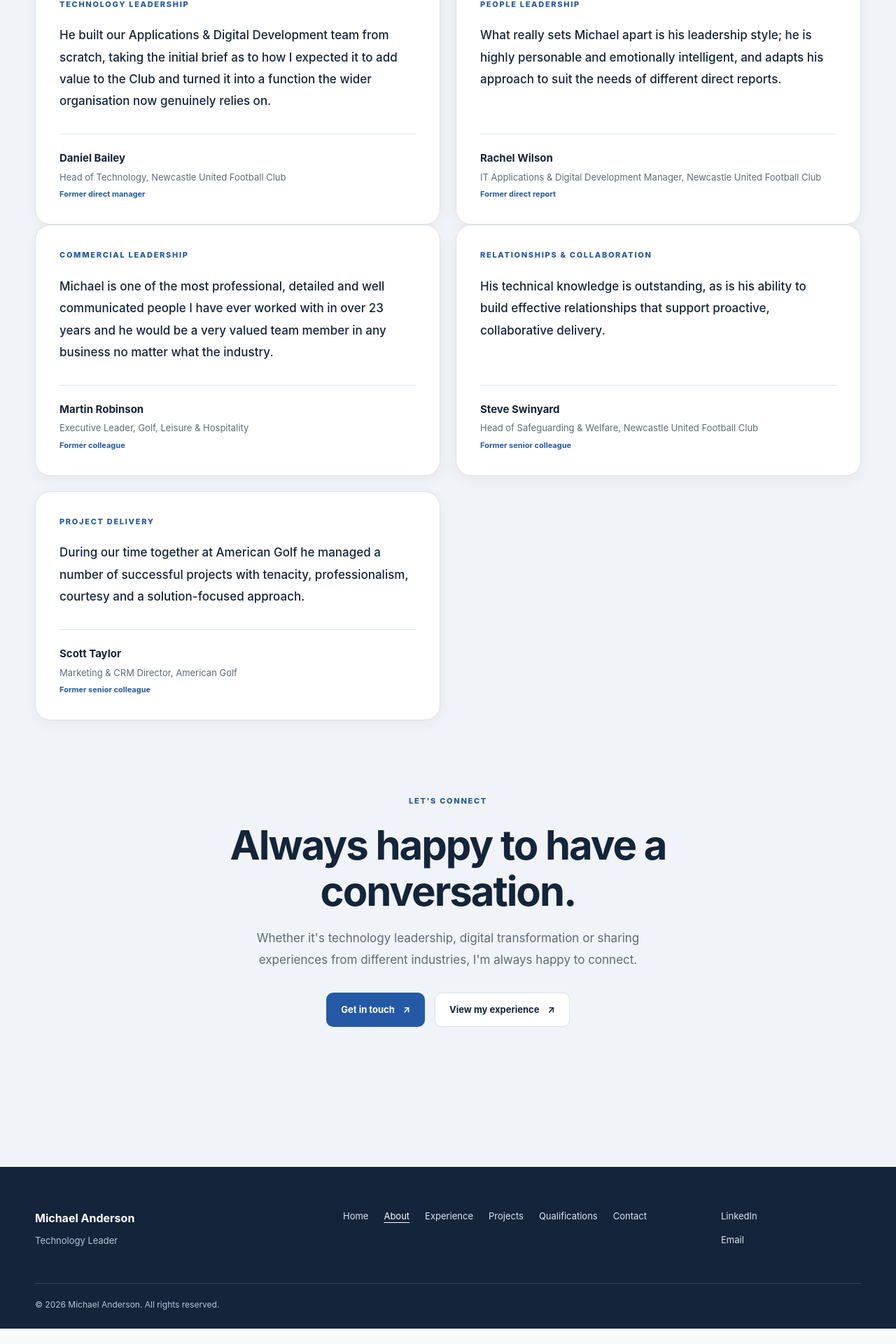
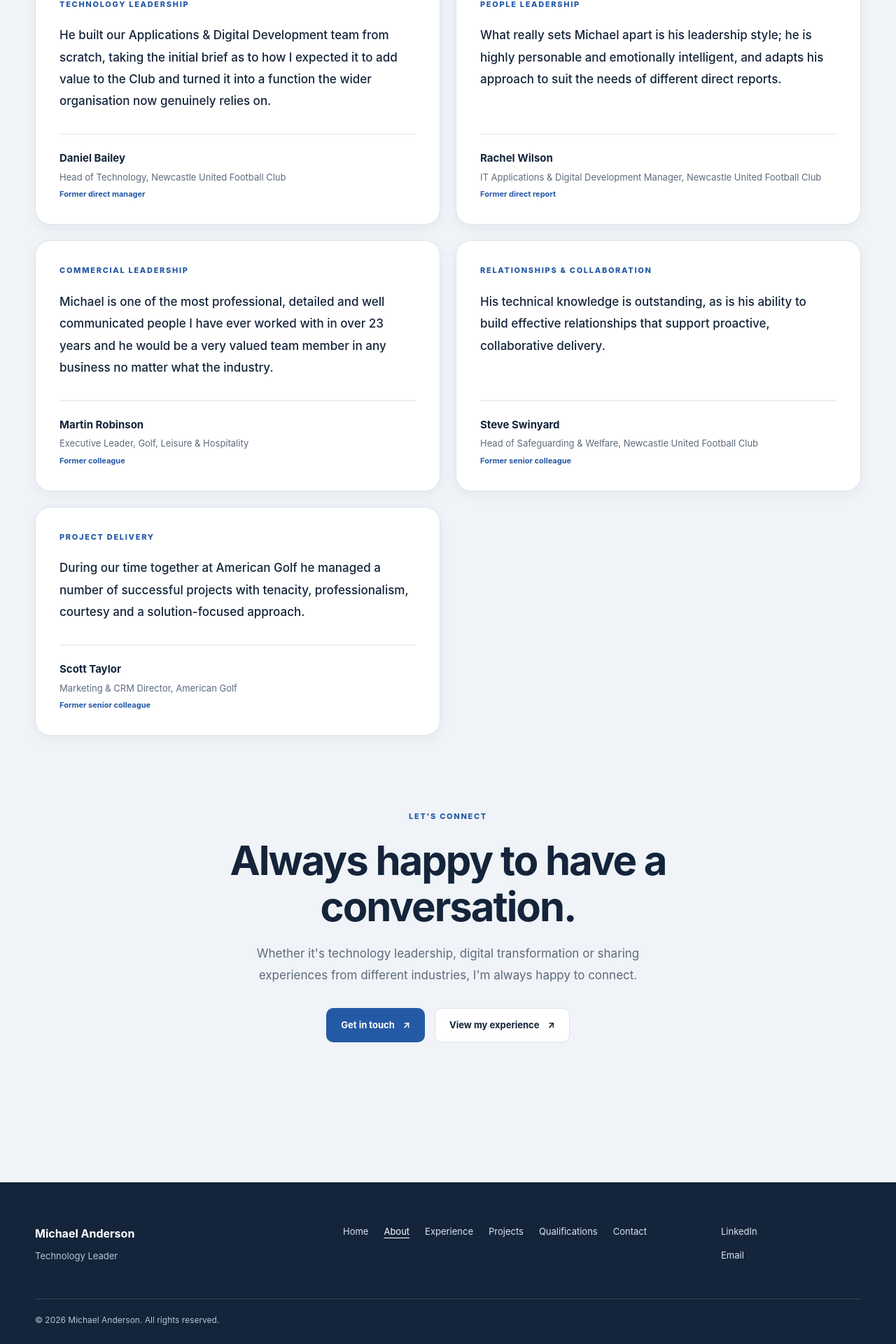
Before and after one commit to manderson90-sudo/Manderson-sandbox, a Jekyll site: the page built from about/index.html, in a window 1280 px wide. Shown: the part 3067-4987 px from the top of the page at 70% size. Built offline with Jekyll 4.4.1, drawn with Linux system fonts in a browser that asks for light colours; before the commit the page ends 4965 px from its top, so only the background shows below that.

Commit message:
Update styles.css

```diff
--- a/assets/css/styles.css
+++ b/assets/css/styles.css
@@ -1365,3 +1365,8 @@ h3 {
   }
 
 }
+/* Additional LinkedIn recommendations */
+
+.additional-testimonials {
+  margin-top: 22px;
+}
```
